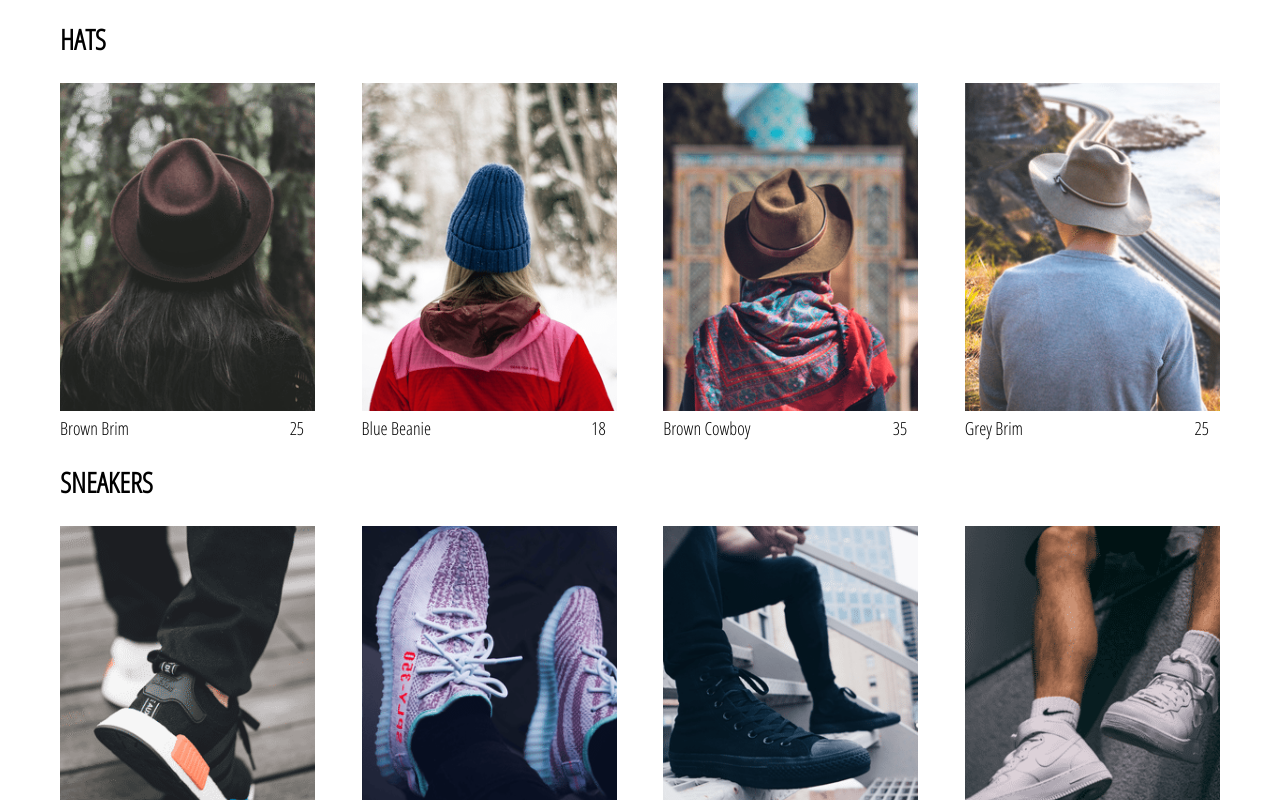
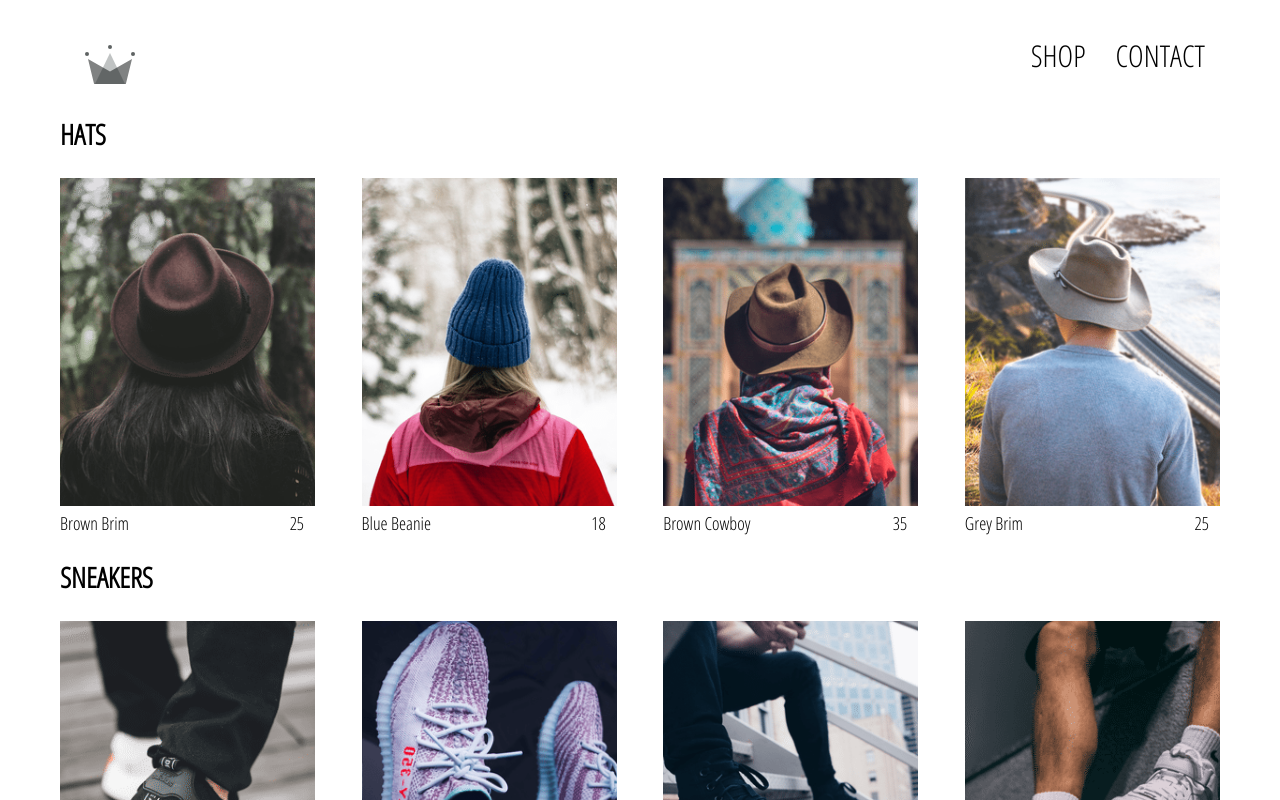
Before and after one commit to deveshteotia12/ecommerce_react, a React (Create React App) app: page /Shop in a window 1280 px wide. Shown: the top 800 px of the page. Built offline with nearby package versions, Linux system fonts and the light colour scheme.

Commit message:
Header is added

```diff
--- a/src/App.css
+++ b/src/App.css
@@ -2,3 +2,7 @@
     font-family: 'Open Sans Condensed', sans-serif;
     padding: 20px 60px;
 }
+a{
+    text-decoration: none;
+    color: black;
+}
--- a/src/App.js
+++ b/src/App.js
@@ -4,6 +4,7 @@
 //import Container from "./components/components.container"
 import HomePage from "./Pages/Homepage/hompage.component"
 import ShopPage from './Pages/Shoppage/ShopPage.componenets'
+import Header from "./components/header/header.component"
 const Hats=(props)=>{
   console.log(props)
   return(
@@ -14,6 +15,7 @@
 {
   return(
     <div>
+     <Header></Header>
      <Switch>
         <Route exact path="/" component={HomePage}/>
         <Route exact path="/shop/:name" component={Hats}/>
--- /dev/null
+++ b/src/components/header/header.component.jsx
@@ -0,0 +1,22 @@
+import React from 'react';
+import {withRouter, Link} from 'react-router-dom'
+import "./header.styles.scss"
+import { ReactComponent as Logo} from "../../Assets/crown.svg"
+const Header=(props)=>{
+    return(
+       <div className="header">
+            <Link className="logo-container" to="/">
+                  <Logo className="logo"></Logo>
+            </Link>
+            <div className="options">
+                <Link className="option" to="/shop">
+                 <span className="text">SHOP</span>
+                </Link>
+                <Link className="option" to="/shop">
+                <span className="text">CONTACT</span>
+                </Link>
+            </div>
+       </div>
+    )
+}
+export default Header;
--- /dev/null
+++ b/src/components/header/header.styles.scss
@@ -0,0 +1,28 @@
+.header {
+  height: 70px;
+  width: 100%;
+  display: flex;
+  justify-content: space-between;
+  margin-bottom: 25px;
+
+  .logo-container {
+    height: 100%;
+    width: 70px;
+    padding: 25px;
+  }
+
+  .options {
+   width: 50%;
+    height: 100%;
+    display: flex;
+    align-items: center;
+    justify-content: flex-end;
+
+   .option{
+      padding: 10px 15px;
+      .text{
+          font-size: 30px;
+      }
+    }
+  }
+}
```
Also changed, not shown: src/Assets/crown.svg (added).
